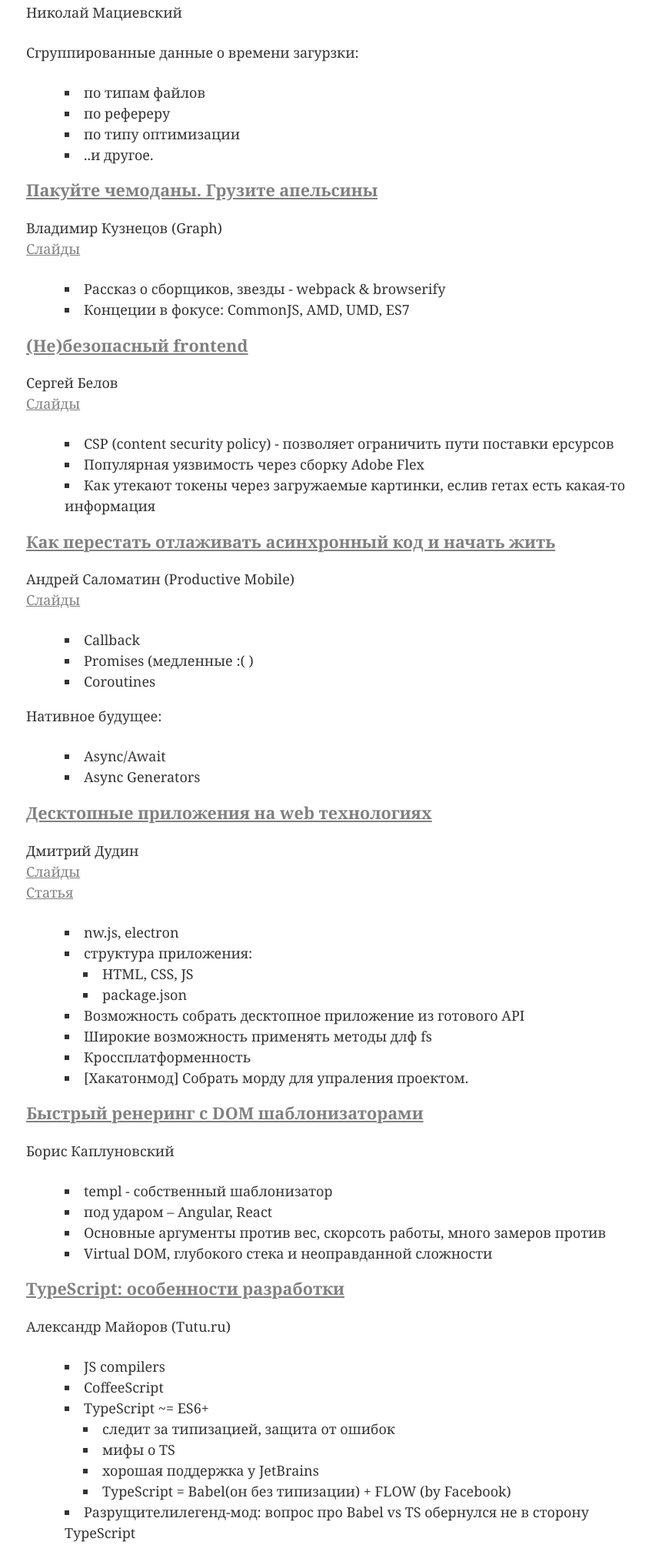
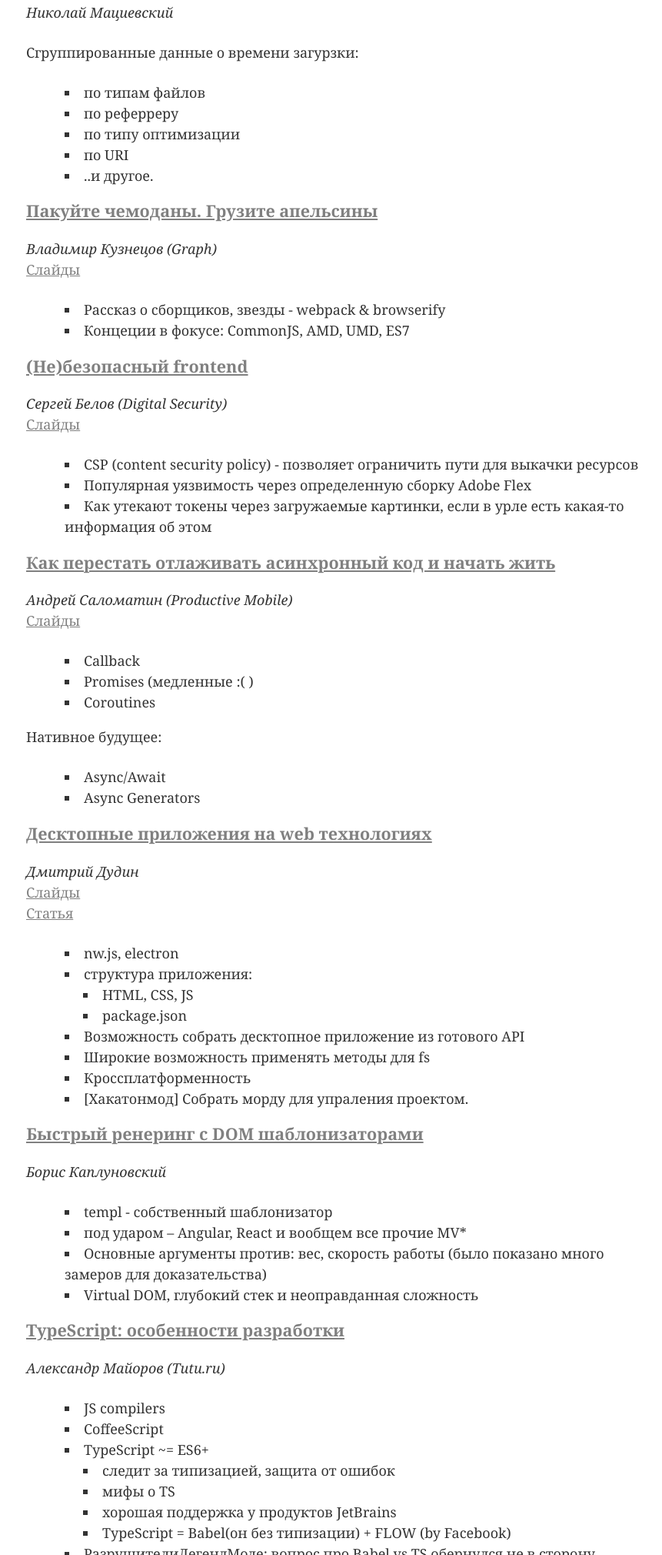
Before and after one commit to Leikam/leikam.github.io, a plain HTML site: page overview/frontendconfmsk2015/index.html in a window 1280 px wide. Shown: the part 2240-4260 px from the top of the page at 77% size, without its empty margins (206-1067 px from the left). Drawn offline with Linux system fonts and the light colour scheme.

Commit message:
+ styles

```diff
--- a/overview/frontendconfmsk2015/index.html
+++ b/overview/frontendconfmsk2015/index.html
@@ -213,13 +213,13 @@ hr {
 <h3 id="-http-frontendconf-ru-2015-abstracts-1741-"><strong><a href="http://frontendconf.ru/2015/abstracts/1741">Функциональное программирование</a></strong></h3>
 <ul>
 <li>Иммутабельность и чистые функции == легкие на подъем тесты</li>
-<li>Мммутабельные коллеции</li>
+<li>Мммутабельные коллеции (enum?)</li>
 <li>Пример из React</li>
-<li>(!) Прокрутка кода с изменением входящих данных и промоткой по истории назад</li>
+<li>(!) Классная фича: прокрутка кода с изменением входящих данных и промоткой по истории назад с учетом измененных данных</li>
 </ul>
-<h3 id="-"><strong>Статистика</strong></h3>
+<h3 id="-"><strong>Статистика-аналитика</strong></h3>
 <h4 id="-http-frontendconf-ru-2015-abstracts-1777-"><a href="http://frontendconf.ru/2015/abstracts/1777">Реалтайм статистика скорости работы нативных и веб-приложений у реальных пользователей</a></h4>
-<p>Павел Довбуш (Badoo)  </p>
+<p><em>Павел Довбуш (Badoo)</em>    </p>
 <ul>
 <li>Performance Timing API -  все метрики</li>
 <li>Ни гугл ни Яндекс не подошли</li>
@@ -227,29 +227,30 @@ hr {
 </ul>
 <p>..и ту же тему продолжает:</p>
 <h4 id="-http-frontendconf-ru-2015-abstracts-1772-"><a href="http://frontendconf.ru/2015/abstracts/1772">Глубокая аналитика скорости сайта</a></h4>
-<p>Николай Мациевский  </p>
+<p><em>Николай Мациевский</em>    </p>
 <p>Сгруппированные данные о времени загурзки:</p>
 <ul>
 <li>по типам файлов</li>
-<li>по рефереру</li>
+<li>по реферреру</li>
 <li>по типу оптимизации</li>
+<li>по URI</li>
 <li>..и другое.</li>
 </ul>
 <h3 id="-http-frontendconf-ru-2015-abstracts-1724-"><strong><a href="http://frontendconf.ru/2015/abstracts/1724">Пакуйте чемоданы. Грузите апельсины</a></strong></h3>
-<p>Владимир Кузнецов (Graph)<br><a href="http://mistakster.github.io/frontendconf-2015/?full#1">Cлайды</a></p>
+<p><em>Владимир Кузнецов (Graph)</em><br><a href="http://mistakster.github.io/frontendconf-2015/?full#1">Cлайды</a></p>
 <ul>
 <li>Рассказ о сборщиков, звезды - webpack &amp; browserify</li>
 <li>Концеции в фокусе: CommonJS, AMD, UMD, ES7</li>
 </ul>
 <h3 id="-frontend-http-frontendconf-ru-2015-abstracts-1769-"><strong><a href="http://frontendconf.ru/2015/abstracts/1769">(Не)безопасный frontend</a></strong></h3>
-<p>Сергей Белов<br><a href="http://www.slideshare.net/sergeybelove/frontend-48484878">Слайды</a></p>
+<p><em>Сергей Белов (Digital Security)</em><br><a href="http://www.slideshare.net/sergeybelove/frontend-48484878">Слайды</a></p>
 <ul>
-<li>CSP (content security policy) - позволяет ограничить пути поставки ерсурсов</li>
-<li>Популярная уязвимость через сборку Adobe Flex</li>
-<li>Как утекают токены через загружаемые картинки, еслив гетах есть какая-то информация</li>
+<li>CSP (content security policy) - позволяет ограничить пути для выкачки ресурсов</li>
+<li>Популярная уязвимость через определенную сборку Adobe Flex</li>
+<li>Как утекают токены через загружаемые картинки, если в урле есть какая-то информация об этом</li>
 </ul>
 <h3 id="-http-frontendconf-ru-2015-abstracts-1771-"><strong><a href="http://frontendconf.ru/2015/abstracts/1771">Как перестать отлаживать асинхронный код и начать жить</a></strong></h3>
-<p>Андрей Саломатин (Productive Mobile)<br><a href="http://www.slideshare.net/moscowjs/ss-47134995">Слайды</a></p>
+<p><em>Андрей Саломатин (Productive Mobile)</em><br><a href="http://www.slideshare.net/moscowjs/ss-47134995">Слайды</a></p>
 <ul>
 <li>Callback</li>
 <li>Promises (медленные :( )</li>
@@ -261,7 +262,7 @@ hr {
 <li>Async Generators</li>
 </ul>
 <h3 id="-web-http-frontendconf-ru-2015-abstracts-1718-"><strong><a href="http://frontendconf.ru/2015/abstracts/1718">Десктопные приложения на web технологиях</a></strong></h3>
-<p>Дмитрий Дудин<br><a href="html5.by/slides/mwjs">Слайды</a><br><a href="http://html5.by/blog/nwjs">Статья</a></p>
+<p><em>Дмитрий Дудин</em><br><a href="html5.by/slides/mwjs">Слайды</a><br><a href="http://html5.by/blog/nwjs">Статья</a></p>
 <ul>
 <li>nw.js, electron</li>
 <li>структура приложения:<ul>
@@ -270,34 +271,34 @@ hr {
 </ul>
 </li>
 <li>Возможность собрать десктопное приложение из готового API</li>
-<li>Широкие возможность применять методы длф fs</li>
+<li>Широкие возможность применять методы для fs</li>
 <li>Кроссплатформенность</li>
 <li>[Хакатонмод] Собрать морду для упраления проектом.</li>
 </ul>
 <h3 id="-dom-http-frontendconf-ru-2015-abstracts-1753-"><strong><a href="http://frontendconf.ru/2015/abstracts/1753">Быстрый ренеринг с DOM шаблонизаторами</a></strong></h3>
-<p>Борис Каплуновский  </p>
+<p><em>Борис Каплуновский</em>    </p>
 <ul>
 <li>templ - собственный шаблонизатор</li>
-<li>под ударом – Angular, React</li>
-<li>Основные аргументы против вес, скорсоть работы, много замеров против</li>
-<li>Virtual DOM, глубокого стека и неоправданной сложности</li>
+<li>под ударом – Angular, React и вообщем все прочие MV*</li>
+<li>Основные аргументы против: вес, скороcть работы (было показано много замеров для доказательства)</li>
+<li>Virtual DOM, глубокий стек и неоправданная сложность</li>
 </ul>
 <h3 id="-typescript-http-frontendconf-ru-2015-abstracts-1733-"><strong><a href="http://frontendconf.ru/2015/abstracts/1733">TypeScript: особенности разработки</a></strong></h3>
-<p>Александр Майоров (Tutu.ru)  </p>
+<p><em>Александр Майоров (Tutu.ru)</em>    </p>
 <ul>
 <li>JS compilers</li>
 <li>CoffeeScript</li>
 <li>TypeScript ~= ES6+<ul>
 <li>следит за типизацией, защита от ошибок</li>
 <li>мифы о TS</li>
-<li>хорошая поддержка у JetBrains</li>
+<li>хорошая поддержка у продуктов JetBrains</li>
 <li>TypeScript = Babel(он без типизации) + FLOW (by Facebook)</li>
 </ul>
 </li>
-<li>Разрущителилегенд-мод: вопрос про Babel vs TS обернулся не в сторону TypeScript</li>
+<li>РазрущителиЛегендМоде: вопрос про Babel vs TS обернулся не в сторону TypeScript</li>
 </ul>
 <h3 id="-javascript-http-frontendconf-ru-2015-abstracts-1722-"><strong><a href="http://frontendconf.ru/2015/abstracts/1722">JavaScript завтра</a></strong></h3>
-<p>Сергей Рубанов (Exante Limited)<br><a href="http://www.slideshare.net/SergeyRubanov/javascript-48352266">Слайды</a></p>
+<p><em>Сергей Рубанов (Exante Limited)</em><br><a href="http://www.slideshare.net/SergeyRubanov/javascript-48352266">Слайды</a></p>
 <ul>
 <li>батхерт по CoffeScript</li>
 <li>Dart перестал разрабатывать вирт машину</li>
@@ -312,24 +313,24 @@ hr {
 </li>
 </ul>
 <blockquote>
-<p>Всегда ставтье на JavaScript (B. Eik)</p>
+<p>Всегда ставтье на JavaScript! (с) B.Eik</p>
 </blockquote>
 <h3 id="-html5-web-components-http-frontendconf-ru-2015-abstracts-1762-"><strong><a href="http://frontendconf.ru/2015/abstracts/1762">HTML5 Web Components: следующий шаг к модульности вашего проекта</a></strong></h3>
-<p>Андрей Рахманов (Enaza)  </p>
+<p><em>Андрей Рахманов (Enaza)</em>    </p>
 <ul>
 <li>поддержка WebComponents (tekmlates, custom elements, shadow dom, imports), workarounds</li>
 <li>Polyfills: native, bosonic,, x-tag, polymer</li>
 <li>Nodejs + browserify + gulp + jade + stylus</li>
 <li>Polymer Vulcanize для конкатенации импортов</li>
 </ul>
-<p>Все это вылтлось в технологический стек, который создает веб-компонент со всеми составляющими одной командой</p>
+<p>Все это выродилось в технологический стек, который создает веб-компонент со всеми составляющими одной командой.</p>
 <h4 id="-">Полезные ссылки</h4>
 <ul>
 <li><a href="http://webcomponents.org">http://webcomponents.org</a></li>
 <li><a href="http://component.kitchen">http://component.kitchen</a></li>
 </ul>
 <h3 id="-html-gl-fps-http-frontendconf-ru-2015-abstracts-1737-"><strong><a href="http://frontendconf.ru/2015/abstracts/1737">HTML GL - возьмите столько FPS, сколько вам нужно, и немного эффектов впридачу</a></strong></h3>
-<p>Денис Радин   </p>
+<p><em>Денис Радин</em>     </p>
 <ul>
 <li>Простая инициализация через html-gl</li>
 <li>~100 000 000 textured areas</li>
```
Also changed, not shown: overview/frontendconfmsk2015/README.md.
